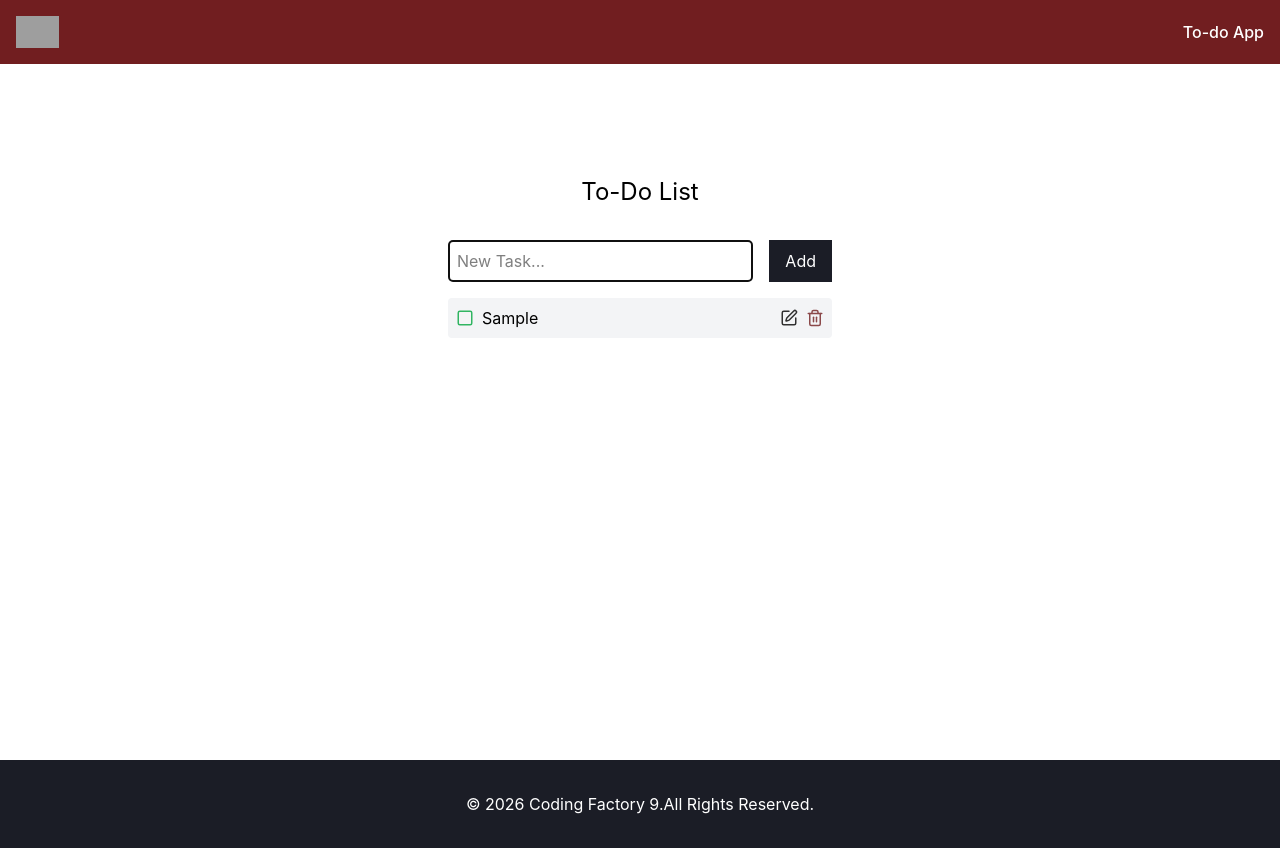
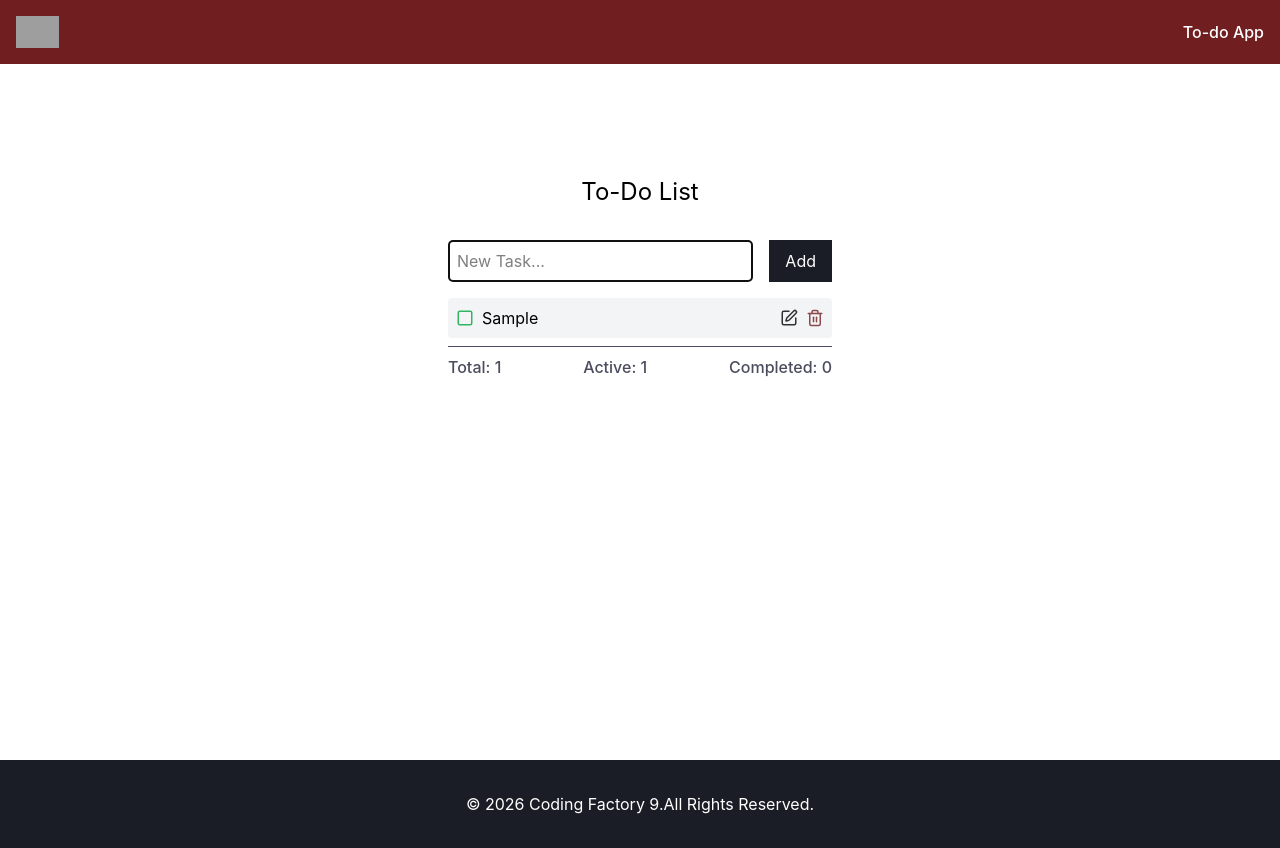
Before and after one commit to TimosPsy/cf9-react-todo-app, a React (Vite) app: page / in a window 1280 px wide. Both pictures are taken after typing "Sample" into the empty fields and a click on the button "Add". Built offline with nearby package versions, Linux system fonts and the light colour scheme; grey boxes are pictures that could not be loaded.

Commit message:
feat(todo): add TotalStats component

```diff
--- a/src/features/todo/TodoApp.tsx
+++ b/src/features/todo/TodoApp.tsx
@@ -2,6 +2,7 @@
 import {useRef} from "react";
 import {useTodos} from "./hooks/useTodos.ts";
 import TodoList from "./TodoList.tsx";
+import TodoStats from "./TodoStats.tsx";
 
 
 
@@ -28,6 +29,8 @@
                 onDelete={deleteTodo}
                 />
 
+                <TodoStats todos={todos}/>
+
 
             </div>
         </>
--- /dev/null
+++ b/src/features/todo/TodoStats.tsx
@@ -0,0 +1,22 @@
+import type {TodoStatsProps} from "./types.ts";
+
+const TodoStats = ({todos}: TodoStatsProps) => {
+
+    const total = todos.length;
+    const completed = todos.filter(t => t.completed).length;
+    const active = total - completed;
+
+    return (
+        <>
+            {total > 0 && (
+              <div className="flex justify-between border-t pt-2 mt-2 text-cf-gray font-medium">
+                <span>Total: {total}</span>
+                <span>Active: {active}</span>
+                <span>Completed: {completed}</span>
+              </div>
+            )}
+        </>
+    )
+}
+
+export default TodoStats;
--- a/src/features/todo/types.ts
+++ b/src/features/todo/types.ts
@@ -15,3 +15,7 @@
     onEdit: (id: number, newText: string) => void;
     onDelete: (id: number) => void;
 }
+
+export type TodoStatsProps = {
+    todos: Todo[];
+}
```
